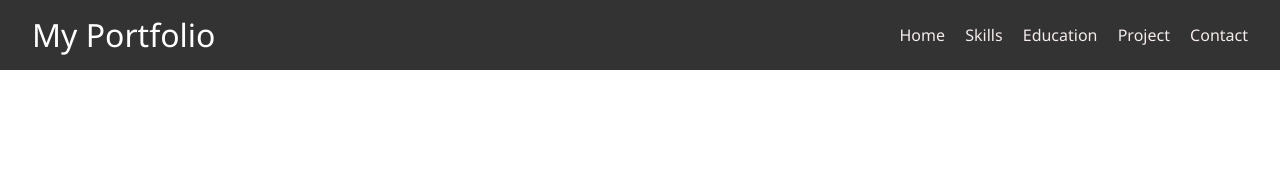
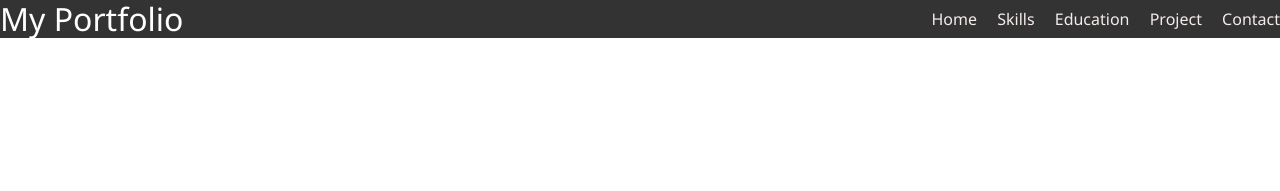
Before and after one commit to Rakesh-33-u/protpolio, a plain HTML site: page MY.html in a window 1280 px wide. Shown: the top 191 px of the page. Drawn offline with nearby package versions, Linux system fonts and the light colour scheme.

Commit message:
Update portfoliyo.css

```diff
--- a/portfoliyo.css
+++ b/portfoliyo.css
@@ -16,7 +16,7 @@ body {
     display: flex;
     justify-content: space-between;
     align-items: center;
-    padding: 1rem 2rem;
+    a padding: 1rem 2rem;
     background-color: #333;
     color: #fff;
     position: sticky;
```
